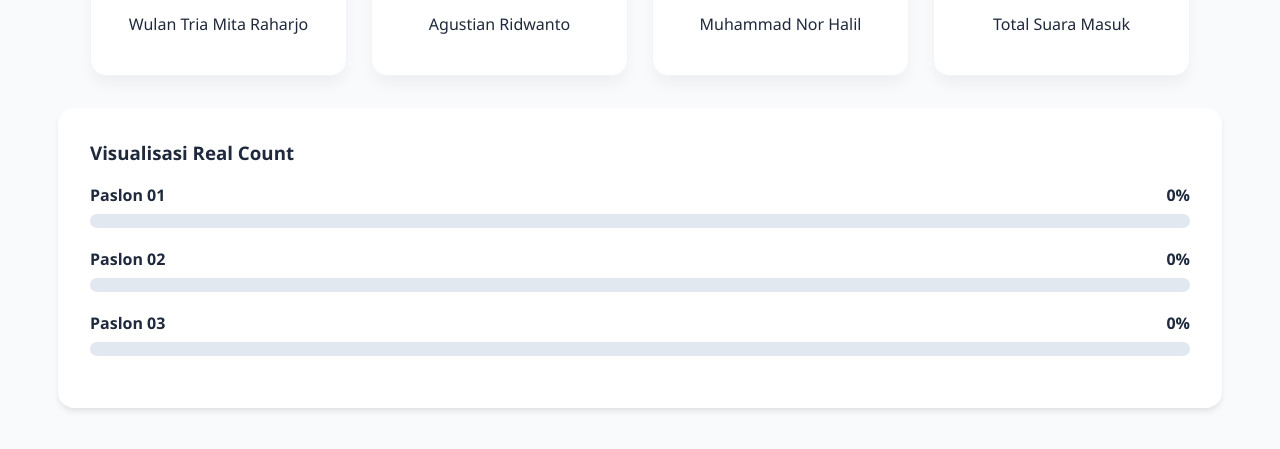
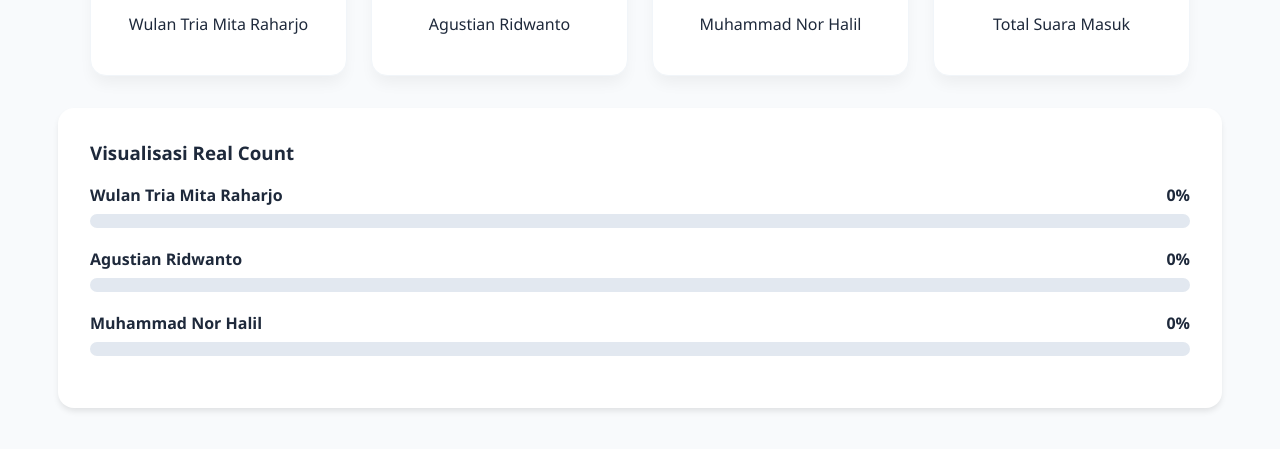
Before and after one commit to azzahrolocare/pemilu-osis-smp-azzahro, a plain HTML site: page hasi1-rekap-rahasia.html in a window 1280 px wide. Shown: the part 517-966 px from the top of the page. Drawn offline with Linux system fonts and the light colour scheme.

Commit message:
Update hasi1-rekap-rahasia.html

```diff
--- a/hasi1-rekap-rahasia.html
+++ b/hasi1-rekap-rahasia.html
@@ -208,17 +208,17 @@
         <h3 style="margin-top:0">Visualisasi Real Count</h3>
 
         <div class="progress-container">
-            <div class="progress-label"><span>Paslon 01</span> <span id="lb1">0%</span></div>
+            <div class="progress-label"><span>Wulan Tria Mita Raharjo</span> <span id="lb1">0%</span></div>
             <div class="progress-bar"><div id="bar1" class="progress-fill"></div></div>
         </div>
 
         <div class="progress-container">
-            <div class="progress-label"><span>Paslon 02</span> <span id="lb2">0%</span></div>
+            <div class="progress-label"><span>Agustian Ridwanto</span> <span id="lb2">0%</span></div>
             <div class="progress-bar"><div id="bar2" class="progress-fill" style="background-color: #3b82f6;"></div></div>
         </div>
 
         <div class="progress-container">
-            <div class="progress-label"><span>Paslon 03</span> <span id="lb3">0%</span></div>
+            <div class="progress-label"><span>Muhammad Nor Halil</span> <span id="lb3">0%</span></div>
             <div class="progress-bar"><div id="bar3" class="progress-fill" style="background-color: #10b981;"></div></div>
         </div>
     </div>
```
